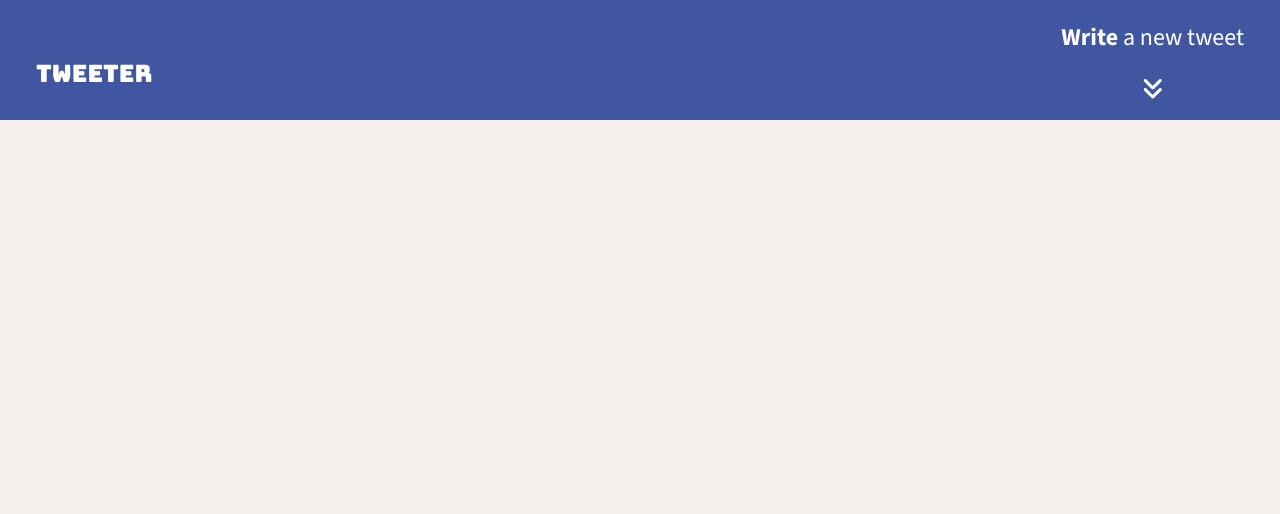
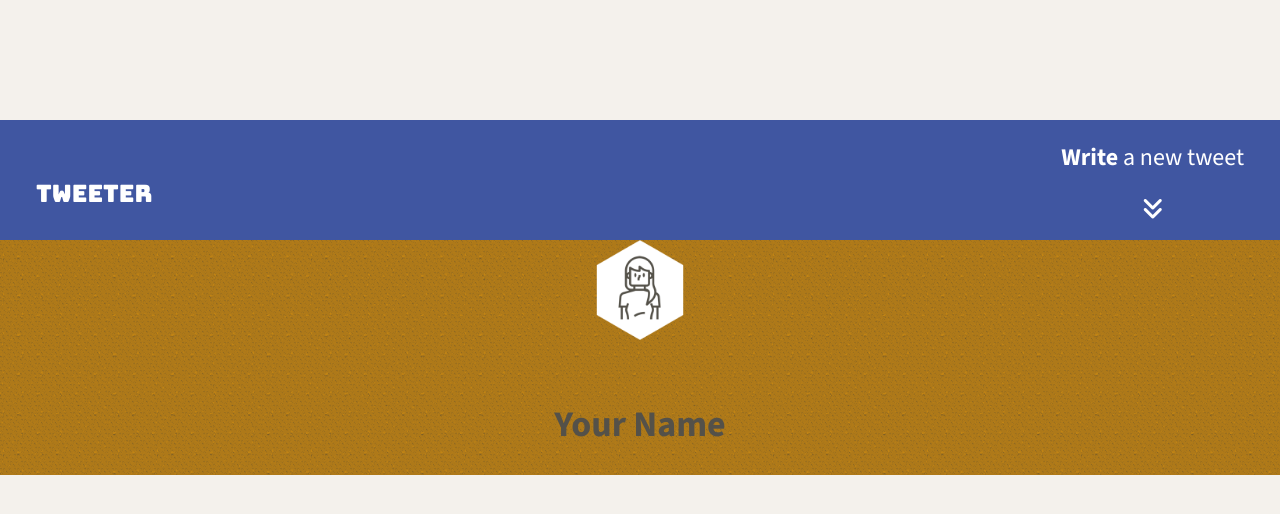
Before and after one commit to Abubakar-Shehu/tweeter, a website: page public/index.html in a window 1280 px wide. Drawn offline with nearby package versions, Linux system fonts and the light colour scheme.

Commit message:
add the header and the corresponding css

```diff
--- a/public/index.html
+++ b/public/index.html
@@ -18,6 +18,7 @@
   <!-- App CSS -->
   <link rel="stylesheet" href="/styles/layout.css" type="text/css" />
   <link rel="stylesheet" href="/styles/nav.css" type="text/css" />
+  <link rel="stylesheet" href="/styles/header.css" type="text/css">
 
   <!-- External JS -->
   <script src="https://ajax.googleapis.com/ajax/libs/jquery/3.4.1/jquery.min.js"></script>
@@ -35,7 +36,15 @@
       <i class="fa-solid fa-angles-down"></i>
     </div>
   </nav>
-
+  <header>
+    <div>
+      <img src="/images/profile-hex.png" width="100" height="100">
+    </div>
+    <br>
+    <div>
+      <h2>Your Name</h2>
+    </div>
+  </header>
   <!-- Page-specific (main) content here -->
   <main class="container"></main>
 </body>
--- /dev/null
+++ b/public/styles/header.css
@@ -0,0 +1,9 @@
+header {
+  width: 100%;
+  display: flex;
+  flex-direction: column;
+  align-items: center;
+  background-color: orange;
+  padding-top: 120px;
+  background-image: url(/public/images/assault.png);
+}
--- a/public/styles/layout.css
+++ b/public/styles/layout.css
@@ -21,7 +21,8 @@ body {
   color: #545149;
   background-color: #f4f1ec;
   font-size: 24px;
-  font-family: "Source Sans 3";
+  font-family: "Source Sans 3", sans-serif;
+  padding-top: 120px;
 }
 
 /*
--- a/public/styles/nav.css
+++ b/public/styles/nav.css
@@ -1,11 +1,12 @@
 nav {
   height: 120px;
-  width: auto;
+  width: 100%;
   background-color: #4056a1;
   color: #fff;
   padding: 0 1.5em;
   display: flex;
   justify-content: space-between;
+  position: fixed;
 }
 
 span {
```
Also changed, not shown: public/images/assault.png (added).
